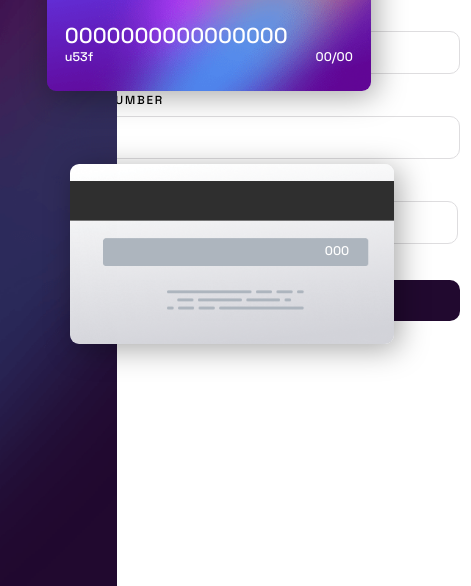
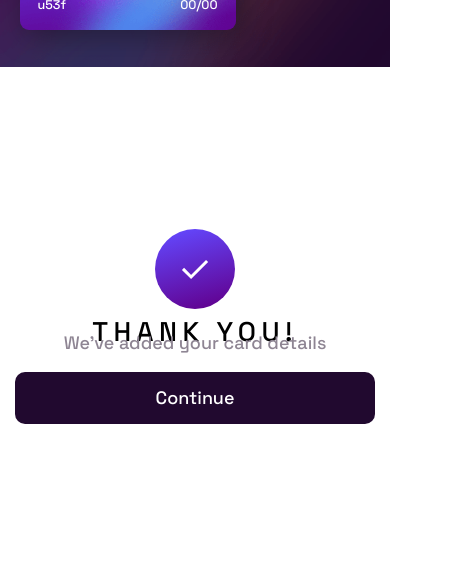
Before and after one commit to n53337/Interactive-card-details-form, a website built with Parcel: page index.html in a window 390 px wide. Shown: the part 258-844 px from the top of the page, 471 px wide, since content can reach past the window. Built offline with nearby package versions, Linux system fonts and the light colour scheme.

Commit message:
responsive v1

```diff
--- a/index.html
+++ b/index.html
@@ -11,10 +11,11 @@
     />
     <title>Frontend Mentor | Interactive card details form</title>
     <link rel="stylesheet" href="/src/scss/main.scss" />
+    <script src="./src/js/controller.js"></script>
   </head>
   <body>
     <div class="container">
-      <section class="cards-container">
+       <section class="cards-container">
         <figure class="card card-front">
           <img class="card-front__shape" src="/src/img/card-logo.svg" alt="" />
           <div class="card-front__content">
@@ -34,22 +35,26 @@
           <p class="card-back__cvc">000</p>
         </figure>
       </section>
-      <section class="form">
-        <form class="form__content" action="#">
+
+      <!-- <section class="wrapper">
+        <form class="form__content wrapper" action="#">
           <label for="card-name">cardholder name</label>
           <input
-            class="form__content-name"
+            class="input form__content-name"
             type="text"
             name=""
             id="card-name"
-          />
-
-          <label for="card-number">card number</label>
+            placeholder="e.g. Jhon Doe"
+          /> -->
+          <!-- Error Message Template  -->
+          <!-- <span class="input-error-msg">test test eroor</span> -->
+          <!-- <label for="card-number">card number</label>
           <input
-            class="form__content-number"
+            class="input form__content-number"
             type="text"
             name=""
             id="card-number"
+            placeholder="e.g. 1234 5678 9123 0000"
           />
 
           <div class="form__content-date">
@@ -57,32 +62,44 @@
               >exp. date (mm/yy)</label
             >
             <input
-              class="form__content-date__dt"
+              class="input form__content-date__dt"
               type="text"
               name=""
               id="exp-date"
-              class=""
+              placeholder="MM"
             />
             <input
-              class="form__content-date__dt"
+              class="input form__content-date__dt"
               type="text"
               name=""
               id="exp-date"
-              class=""
+              placeholder="YY"
             />
 
             <label class="form__content-date__l-cvc" for="cvc">cvc</label>
             <input
-              class="form__content-date__cvc"
+              class="input form__content-date__cvc"
               type="text"
               name=""
               id="cvc"
+              placeholder="e.g. 123"
             />
           </div>
 
           <button class="form__content-submit btn-main" type="submit">
             confirm
-          </button>
+          </button> -->
+
+          <!-- Done Template -->
+
+          <article class="done">
+            <figure class="done__img">
+              <img src="/src/img/icon-complete.svg" alt="">
+            </figure>
+            <h1>thank you!</h1>
+            <p>We've added your card details</p>
+            <button class="btn-main">Continue</button>
+          </article>
         </form>
       </section>
     </div>
--- a/src/scss/_base.scss
+++ b/src/scss/_base.scss
@@ -13,10 +13,12 @@
 
 *,
 *::after,
-*::before {
+*::before,
+*:focus {
   padding: 0;
   margin: 0;
   box-sizing: inherit;
+  outline: none;
 }
 
 *::selection {
--- a/src/scss/_component.scss
+++ b/src/scss/_component.scss
@@ -24,6 +24,7 @@
   border: none;
   border-radius: 0.5rem;
   z-index: 10;
+  transition: 0.6s;
 
   &-front {
     background-image: url(./../img/bg-card-front.png);
@@ -48,7 +49,7 @@
 
       &-num {
         display: flex;
-        gap: 10;
+        gap: 5%;
         font-size: 1.2rem;
       }
 
@@ -79,30 +80,21 @@
 
 // Form Section
 
-.form {
+.wrapper {
   display: flex;
   justify-content: center;
   align-items: center;
-  text-transform: uppercase;
   letter-spacing: 0.1rem;
+}
 
+.form {
   &__content {
+    text-transform: uppercase;
     display: flex;
     flex-direction: column;
     align-items: flex-start;
     margin: 0 50%;
     margin-right: 40%;
-
-    input {
-      outline: none;
-      border: none;
-      border: 1.5px solid var(--clr-light);
-      border-radius: 10px;
-      padding: 0.5rem 1rem;
-      margin-bottom: 1rem;
-      font-size: 1rem;
-      font-family: var(--ff-primary);
-    }
 
     &-name,
     &-number {
@@ -111,6 +103,7 @@
 
     label {
       margin-bottom: 0.5rem;
+      margin-top: 1.5rem;
       color: var(--clr-darker);
       font-size: 0.65rem;
     }
@@ -141,14 +134,52 @@
   }
 }
 
+.input {
+  border: none;
+  border: 1.5px solid var(--clr-light);
+  border-radius: 10px;
+  padding: 0.5rem 1rem;
+  font-size: 1rem;
+  font-family: var(--ff-primary);
+
+  &:focus {
+    border-color: var(--clr-purple);
+  }
+
+  &::placeholder {
+    color: var(--clr-dark);
+  }
+}
+
+.done {
+  display: flex;
+  flex-direction: column;
+  justify-content: center;
+  align-items: center;
+  margin-left: 15%;
+  gap: 20;
+
+  & > h1 {
+    text-transform: uppercase;
+    letter-spacing: 0.3rem;
+    font-weight: lighter;
+  }
+
+  & > p {
+    color: var(--clr-dark);
+    margin-top: -1rem;
+  }
+}
+
+// Reusable Component
+
 .btn-main {
   font-family: var(--ff-primary);
   width: 22rem;
   margin-top: 1rem;
-  outline: none;
   border: none;
   border-radius: 10px;
-  padding: 0.5rem 1rem;
+  padding: 0.8rem 1rem;
   font-size: 1rem;
   color: var(--clr-white);
   background-color: var(--clr-purple);
@@ -158,3 +189,101 @@
     color: var(--clr-dark);
   }
 }
+
+.input-error-msg {
+  color: var(--clr-errors);
+  font-size: 0.6rem;
+  text-transform: none;
+  margin-top: 0.4rem;
+}
+
+.input-error {
+  border-color: var(--clr-errors);
+}
+
+// BreakPoints
+
+//! Meduim screens
+@media screen and (max-width: 1045px) {
+  .card {
+    transition: 0.6s;
+    &-front {
+      top: 20%;
+      left: -15%;
+      transform: rotate(90deg);
+      z-index: 20;
+    }
+
+    &-back {
+      top: 40%;
+      left: -5%;
+      transform: rotate(90deg);
+    }
+  }
+
+  .done {
+    margin: 0;
+  }
+}
+
+//! Small screens
+
+@media screen and (max-width: 650px) {
+  .container {
+    display: grid;
+    grid-template-columns: 100%;
+    grid-area: 30% 70%;
+  }
+
+  .card {
+    width: 12rem;
+    height: 7rem;
+    transition: 0.6s;
+    &-front {
+      transform: rotate(0deg);
+      top: 50%;
+      left: 5%;
+      z-index: 20;
+    }
+
+    &-back {
+      transform: rotate(0deg);
+      top: 10%;
+      left: 20%;
+      padding-right: 1rem;
+      padding-bottom: 0.2rem;
+    }
+  }
+
+  .card-front__content-num {
+    font-size: 0.8rem;
+  }
+
+  .form {
+    &__content {
+      margin: 0%;
+      &-name,
+      &-number {
+        width: 20rem;
+      }
+      &-date {
+        &__l-cvc {
+          margin-left: 0.6rem;
+        }
+
+        &__dt {
+          width: 4.5rem;
+          margin-right: 1rem;
+        }
+
+        &__cvc {
+          width: 9rem;
+        }
+      }
+    }
+  }
+
+  .btn-main {
+    width: 20rem;
+  }
+}
```
